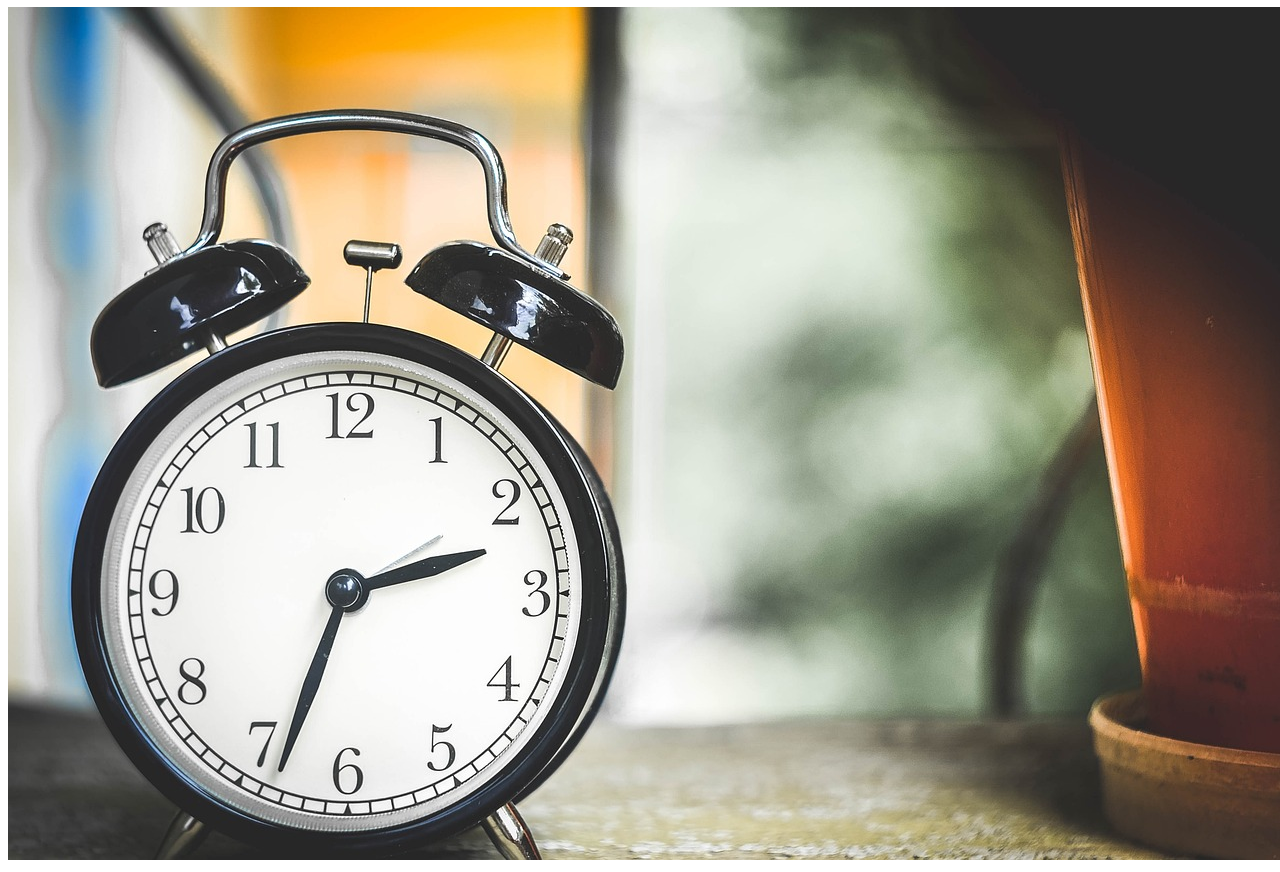
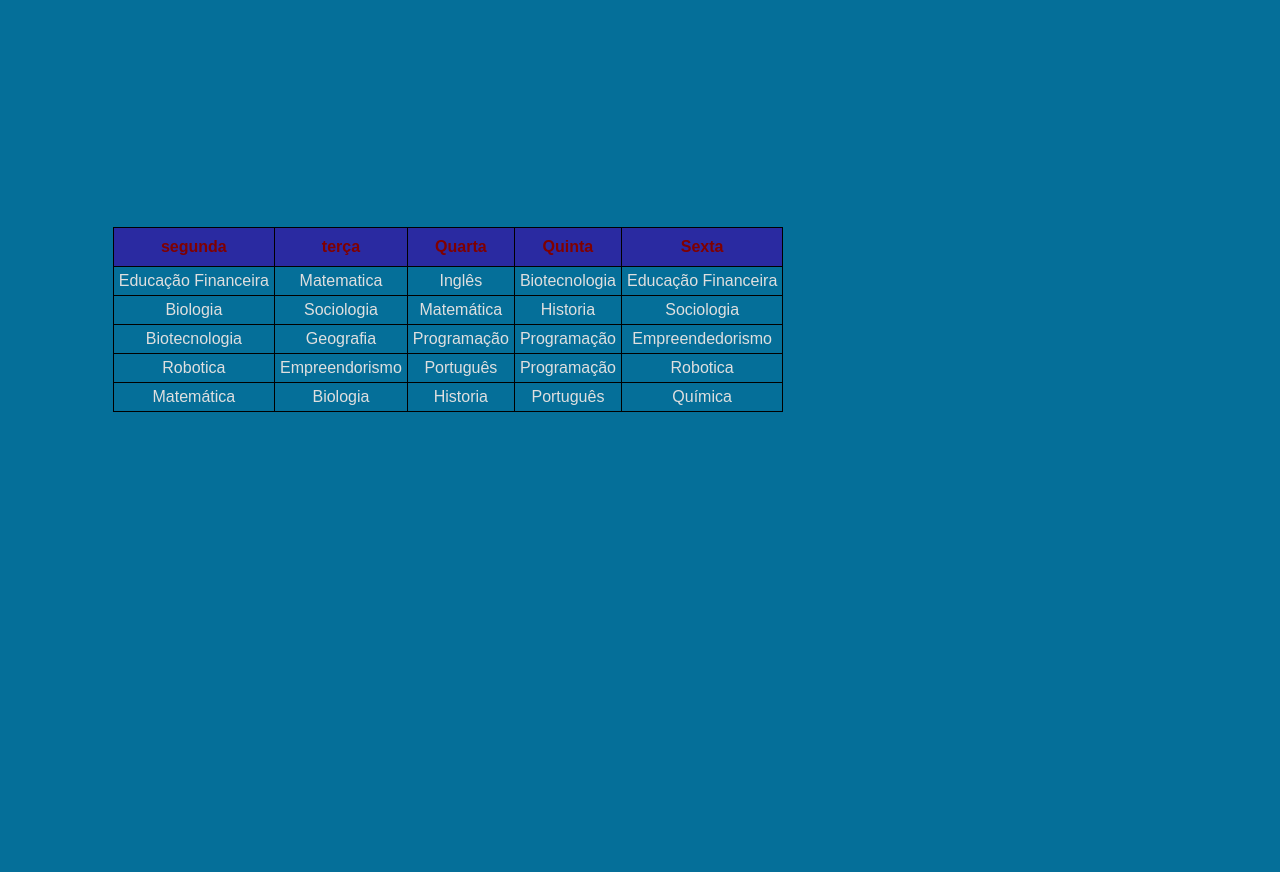
Before and after one commit to Andreysouzabr2/site-official, a plain HTML site: page horario/horario.html in a window 1280 px wide. Shown: the part 73-945 px from the top of the page. After the commit the page ends 800 px from the top, so only its background shows below. Drawn offline with Linux system fonts and the light colour scheme.

Commit message:
mini updade

```diff
--- a/horario/horario.html
+++ b/horario/horario.html
@@ -4,13 +4,104 @@
     <meta charset="UTF-8">
     <meta http-equiv="X-UA-Compatible" content="IE=edge">
     <meta name="viewport" content="width=device-width, initial-scale=1.0">
-    <title>Horario</title>
+    <title>Horarios</title>
+    <link rel="stylesheet" href="../style.css">
+    <style>
+        table, th, td{
+            border: 1px solid black;
+            border-collapse: collapse;
+            text-align: center;
+
+        }
+        td{
+            padding: 5px;
+            color: rgb(223, 223, 223);
+        }
+        th{
+            padding: 10px;
+            color: maroon;
+            background-color: rgb(42, 42, 161);
+        }
+        .conteiner{
+
+        width: 70%;
+        margin: 10 auto;
+        margin-top: 300px;
+        }
+
+        table {
+        text-align: center;
+        margin: 0 auto;
+        }
+
+
+
+    </style>
 </head>
 <body>
-    <h1>Aqui em breve tera os horarios!!</h1>
-    <a href="../index.html">
-        <img src="../imagens/horario.jpg" alt="relogio">
-    </a>
+    <div class="conteiner">
+    <table>
+        <tr>
+            <th>segunda</th>
+            <th>terça</th>
+            <th>Quarta</th>
+            <th>Quinta</th>
+            <th>Sexta</th>
+        </tr>
+        <tr>
+            <!-- 1°horario -->
 
+
+
+        </tr>
+        <tr>
+            <!-- 2°horario -->
+            <td>Educação Financeira</td>
+            <td>Matematica</td>
+            <td>Inglês</td>
+            <td>Biotecnologia</td>
+            <td>Educação Financeira</td>
+
+        </tr>
+        <tr>
+
+            <!-- 3°horario -->
+            <td>Biologia</td>
+            <td>Sociologia</td>
+            <td>Matemática</td>
+            <td>Historia</td>
+            <td>Sociologia</td>
+
+
+        </tr>
+        <tr>
+            <!-- 4°horario -->
+            <td>Biotecnologia</td>
+            <td>Geografia</td>
+            <td>Programação</td>
+            <td>Programação</td>
+            <td>Empreendedorismo</td>
+
+
+        </tr>
+        <tr>
+            <!-- 5°horario -->
+            <td>Robotica</td>
+            <td>Empreendorismo</td>
+            <td>Português</td>
+            <td>Programação</td>
+            <td>Robotica</td>
+        </tr>
+        <tr>
+            <!-- 6°horario -->
+            <td>Matemática</td>
+            <td>Biologia</td>
+            <td>Historia</td>
+            <td>Português</td>
+            <td>Química</td>
+
+        </tr>
+    </table>
+   </div>
 </body>
 </html>
```
Also changed, not shown: style.css (line endings or trailing spaces).
